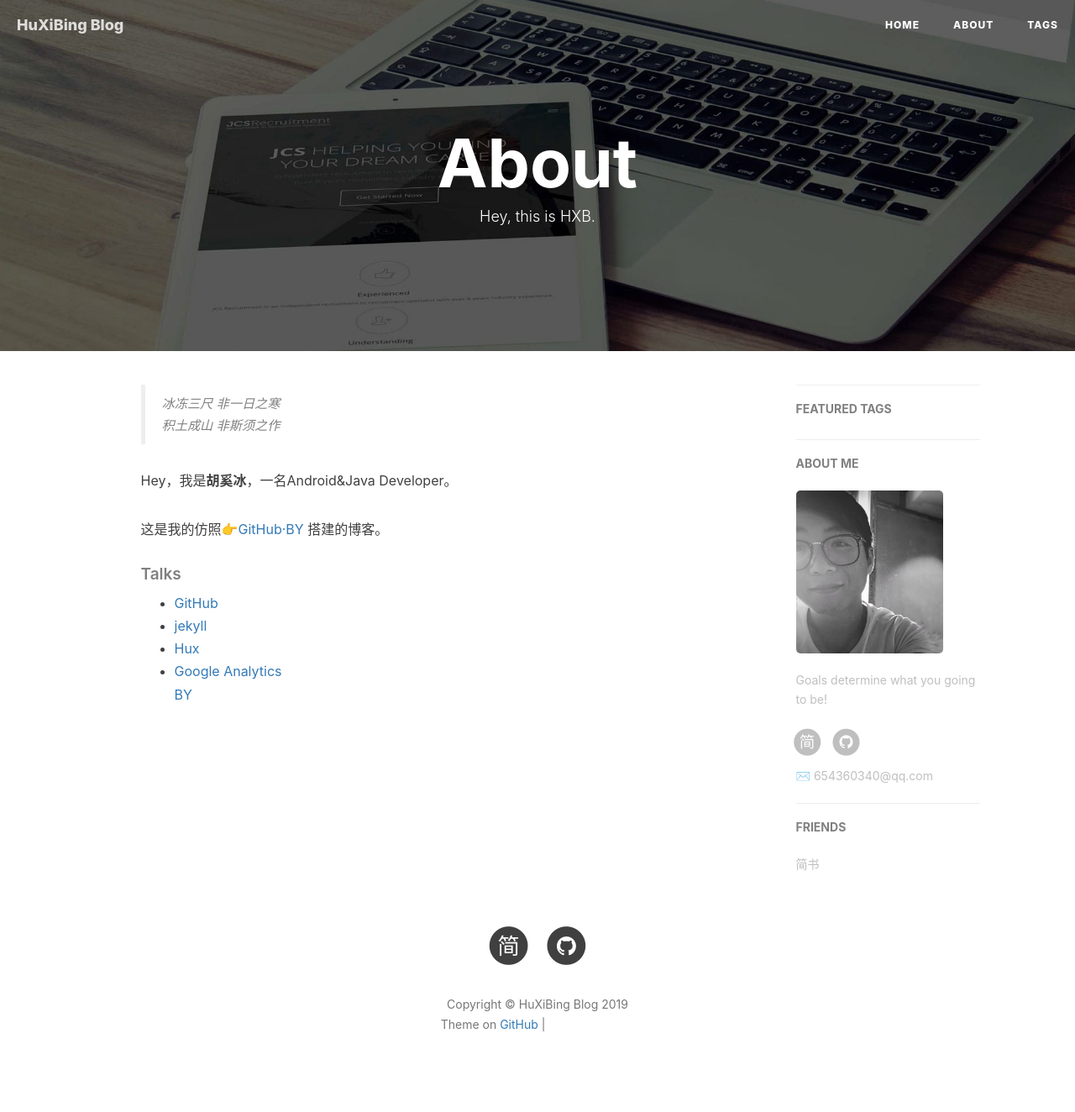
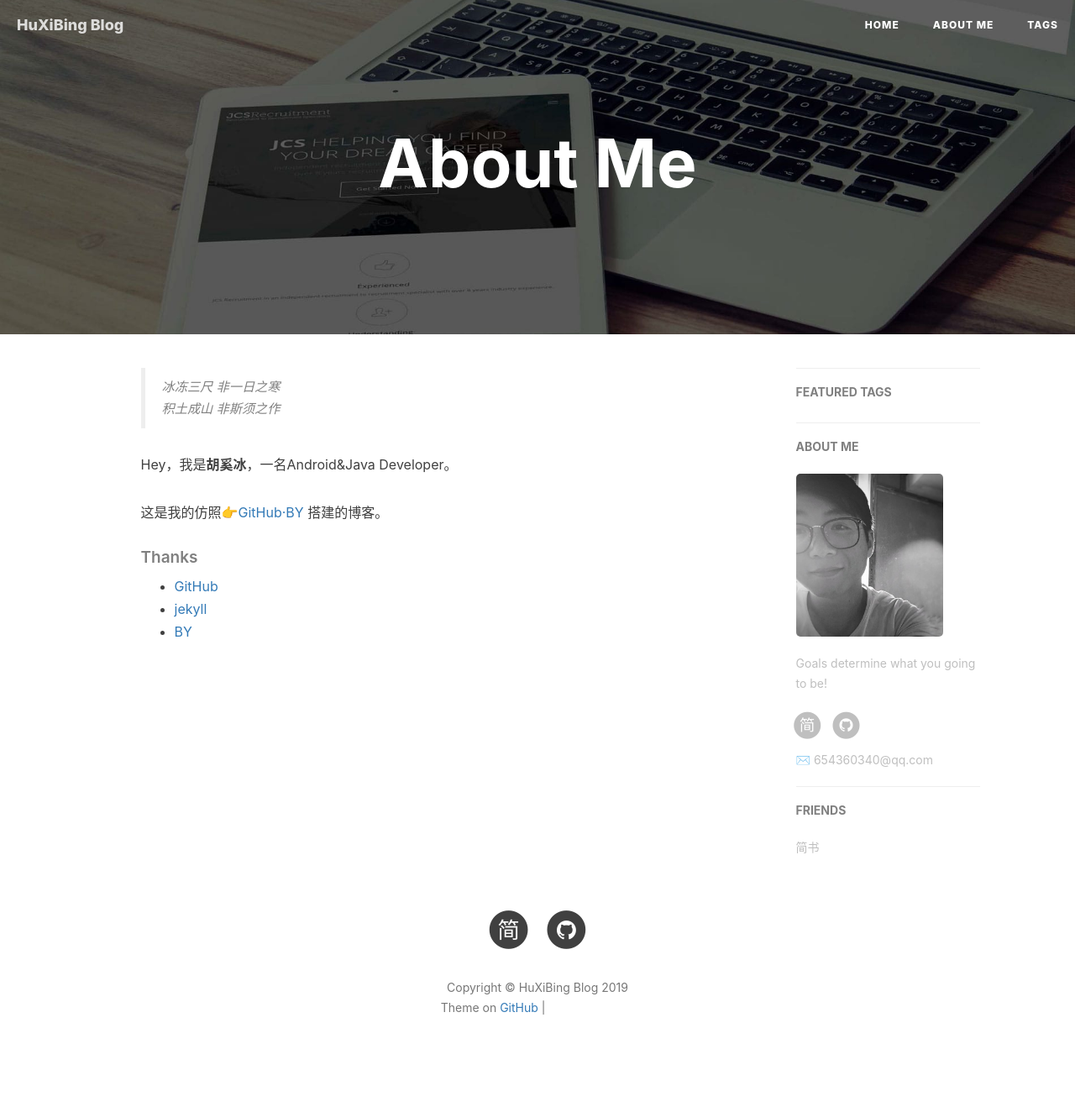
Before and after one commit to huburt-Hu/huburt-Hu.github.io, a Jekyll site: the page built from about.html, in a window 1280 px wide. Shown: the whole page at 84% size. Built offline with Jekyll 4.4.1, drawn with Linux system fonts in a browser that asks for light colours; nearby versions of some CDN libraries; comment, search, counter and statistics services are not loaded; grey boxes are pictures that could not be loaded.

Commit message:
Update about.html

```diff
--- a/about.html
+++ b/about.html
@@ -1,7 +1,7 @@
 ---
 layout: page
-title: "About"
-description: "Hey, this is HXB."
+title: "About Me"
+description: ""
 header-img: "img/post-bg-rwd.jpg"
 ---
 
@@ -20,18 +20,16 @@ header-img: "img/post-bg-rwd.jpg"
 
     <p>Hey，我是<strong>胡奚冰</strong>，一名Android&Java Developer。</p>
 
-    <p>这是我的仿照<a href="https://github.com/qiubaiying">👉GitHub·BY</a> 搭建的博客。</p>
+    <p>这是我的仿照<a href="https://github.com/qiubaiying/qiubaiying.github.io">👉GitHub·BY</a> 搭建的博客。</p>
 
     <p></p>
 
-    <h5>Talks</h5>
+    <h5>Thanks</h5>
 
     <ul>
         <li><a href="https://github.com">GitHub</a></li>
         <li><a href="http://jekyll.com.cn/">jekyll</a></li>
-        <li><a href="http://huangxuan.me/">Hux</a></li>
-        <li><a href="https://analytics.google.com/analytics">Google Analytics</a></li>
-        <a href="https://github.com/qiubaiying">BY</a>
+        <li><a href="https://github.com/qiubaiying/qiubaiying.github.io">BY</a></li>
     </ul>
 </div>
 
```
